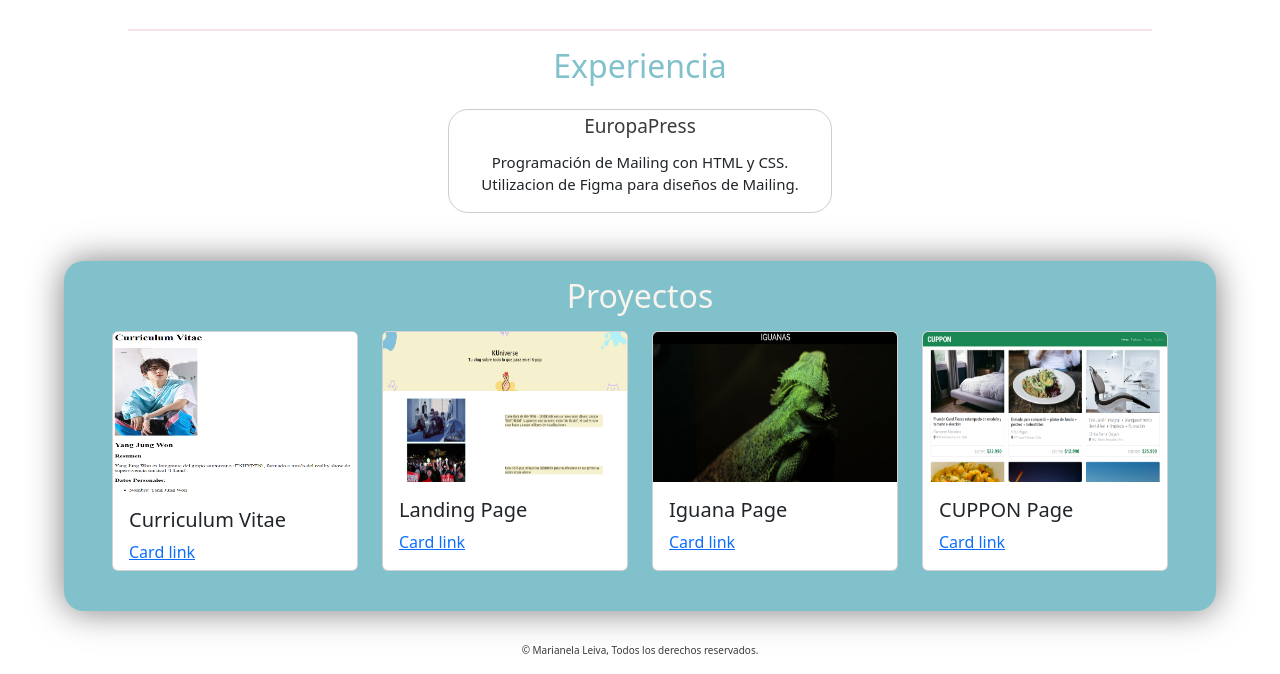
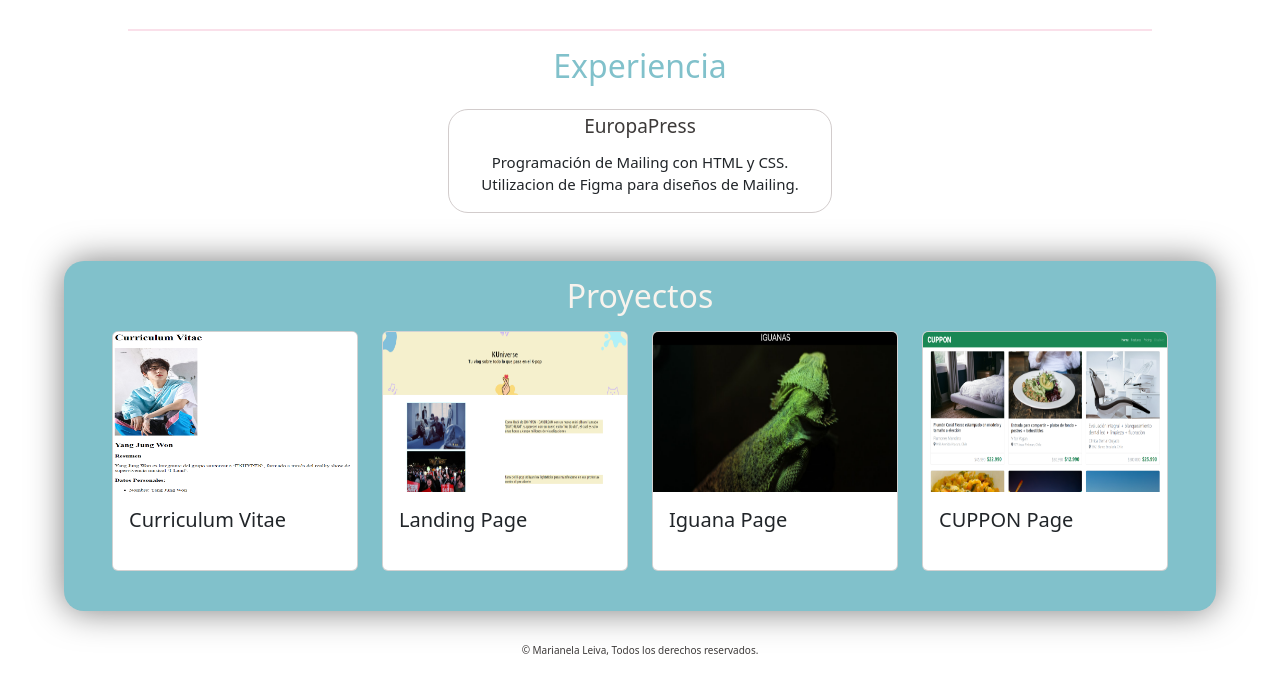
Before and after one commit to MarianelaLeiva/MarianelaLeiva.github.io, a plain HTML site: page index.html in a window 1280 px wide. Shown: the part 1330-2004 px from the top of the page. Drawn offline with nearby package versions, Linux system fonts and the light colour scheme.

Commit message:
eliminacion de card link

```diff
--- a/index.html
+++ b/index.html
@@ -106,7 +106,6 @@
                     <img src="./assets/img/cv_yangjungwon.png" class="card-img-top" alt="Foto CV YangJungwon">
                     <div class="card-body">
                       <h5 class="card-title">Curriculum Vitae</h5>
-                      <a href="#" class="card-link">Card link</a>
                     </div>
                   </div>
                 </div>
@@ -116,7 +115,6 @@
                     <img src="./assets/img/landing_page.png" class="card-img-top" alt="Foto pagina de kpop">
                     <div class="card-body">
                       <h5 class="card-title">Landing Page</h5>
-                      <a href="#" class="card-link">Card link</a>
                     </div>
                   </div>
                 </div>
@@ -126,7 +124,6 @@
                     <img src="./assets/img/iguana_page.png" class="card-img-top" alt="Foto pagina iguana">
                     <div class="card-body">
                       <h5 class="card-title">Iguana Page</h5>
-                      <a href="#" class="card-link">Card link</a>
                     </div>
                   </div>
                 </div>
@@ -136,7 +133,6 @@
                     <img src="./assets/img/cuppon_page.png" class="card-img-top" alt="Foto cuppon page">
                     <div class="card-body">
                       <h5 class="card-title">CUPPON Page</h5>
-                      <a href="#" class="card-link">Card link</a>
                     </div>
                   </div>
                 </div>
```
